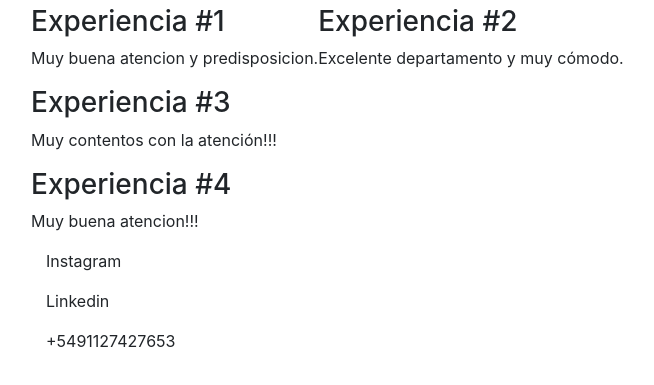
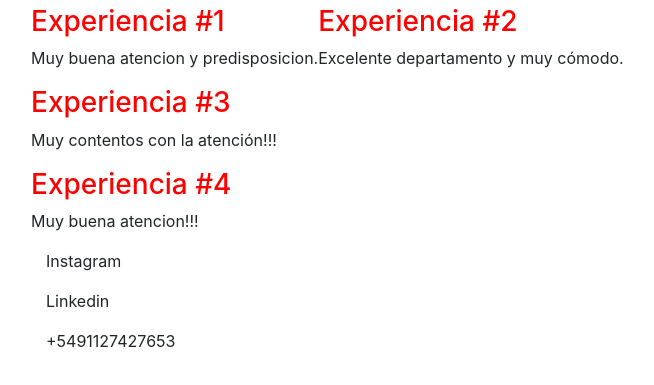
Before and after one commit to ernesgbarrios/root1, a website: page pages/experiencias.html in a window 1280 px wide. Shown: the part 117-502 px from the top of the page, without its empty margins (39-693 px from the left). Drawn offline with nearby package versions, Linux system fonts and the light colour scheme; a web font is replaced by a local one.

Commit message:
poniendole color a titulos

```diff
--- a/pages/experiencias.html
+++ b/pages/experiencias.html
@@ -76,23 +76,23 @@
     <div class="container">
       <div class="row">
         <div class="col-6-lg col-12-xs">
-          <h3>Experiencia #1</h3>
+          <h3 style="color: red">Experiencia #1</h3>
           <p>Muy buena atencion y predisposicion.</p>
         </div>
         <div class="col-6-lg col-12-xs">
-          <h3>Experiencia #2</h3>
+          <h3 style="color: red">Experiencia #2</h3>
           <p>Excelente departamento y muy cómodo.</p>
         </div>
       </div>
       <div class="row">
         <div class="col-12-lg col-12-xs">
-          <h3>Experiencia #3</h3>
+          <h3 style="color: red">Experiencia #3</h3>
           <p>Muy contentos con la atención!!!</p>
         </div>
       </div>
       <div class="row">
         <div class="col-12-lg col-12-xs">
-          <h3>Experiencia #4</h3>
+          <h3 style="color: red">Experiencia #4</h3>
           <p>Muy buena atencion!!!</p>
         </div>
       </div>
```
